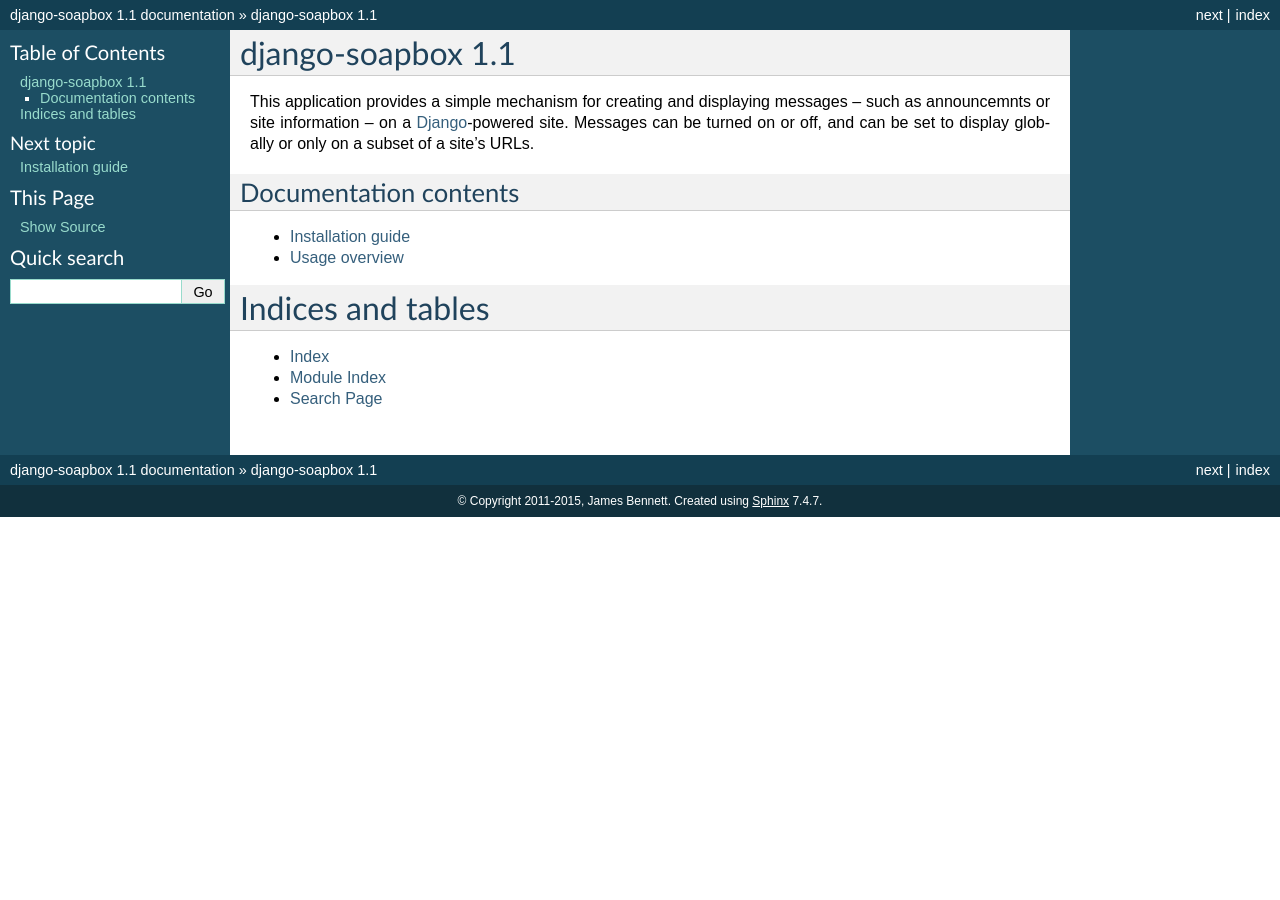
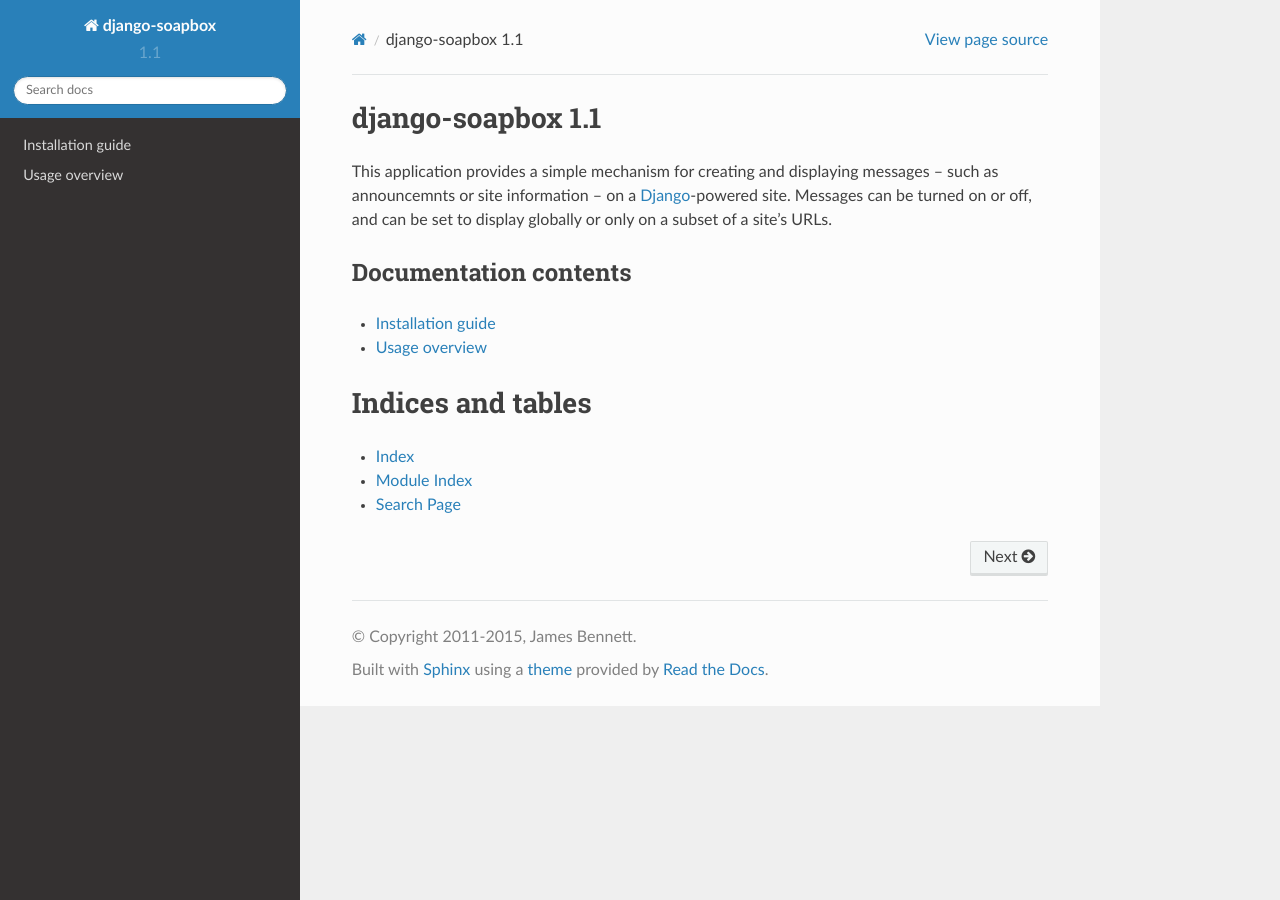
Before and after one commit to ubernostrum/django-soapbox, a Sphinx documentation site: the page built from docs/index.rst, in a window 1280 px wide. Built offline with Sphinx 7.4.7 and the Read the Docs theme 2.0.0, drawn with Linux system fonts in a browser that asks for light colours.

Commit message:
Switch to RTD docs theme.

```diff
--- a/docs/conf.py
+++ b/docs/conf.py
@@ -1,3 +1,7 @@
+import os
+
+on_rtd = os.environ.get('READTHEDOCS', None) == 'True'
+
 extensions = []
 templates_path = ['_templates']
 source_suffix = '.rst'
@@ -14,4 +18,7 @@
   ('index', 'django-soapbox.tex', u'django-soapbox Documentation',
    u'James Bennett', 'manual'),
 ]
-html_theme = 'classic'
+if not on_rtd:
+    import sphinx_rtd_theme
+    html_theme = 'sphinx_rtd_theme'
+    html_theme_path = [sphinx_rtd_theme.get_html_theme_path()]
```
